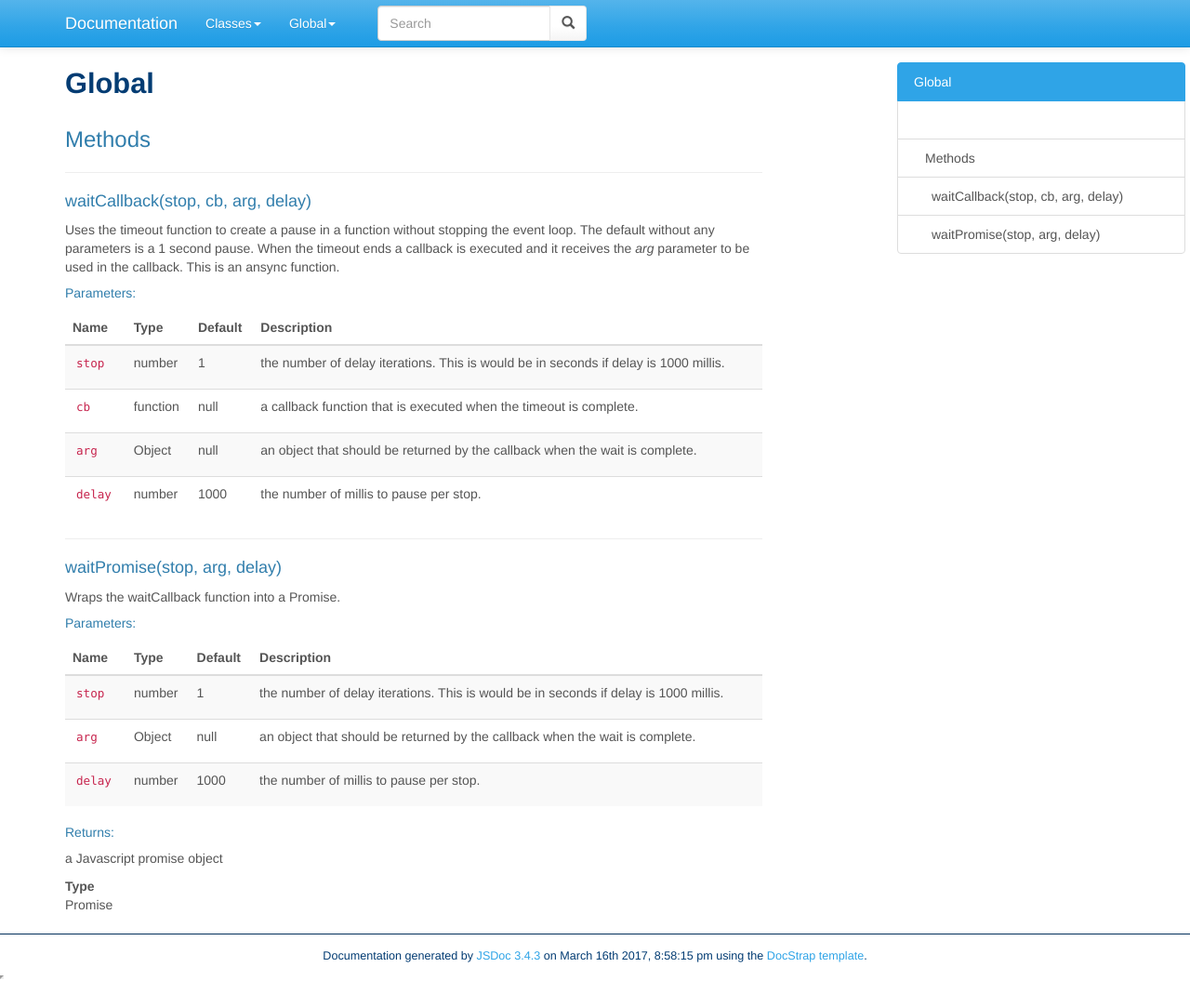
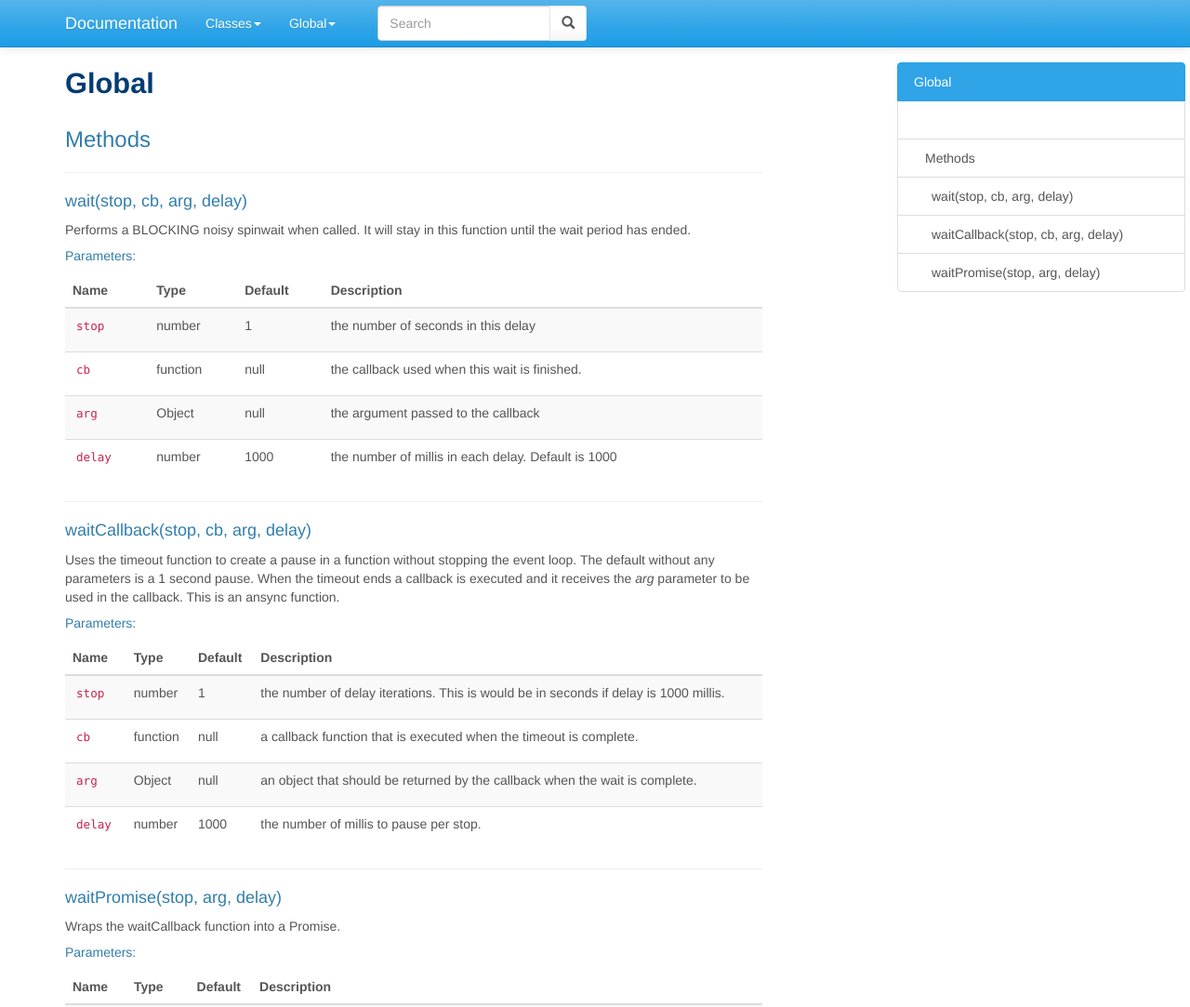
Before and after one commit to jmquigley/util.wait, a website: page docs/global.html in a window 1280 px wide. Shown: the top 1083 px of the page at 93% size. Before the commit the page ends 1058 px from the top, so only its background shows below. Drawn offline with Linux system fonts and the light colour scheme.

Commit message:
Changes wait to a spinwait on Date()
- Adds a test for the noisy spinwait
- Updates to readme and api documentation

```diff
--- a/docs/global.html
+++ b/docs/global.html
@@ -40,7 +40,7 @@
 			<li class="dropdown">
 				<a href="global.html" class="dropdown-toggle" data-toggle="dropdown">Global<b class="caret"></b></a>
 				<ul class="dropdown-menu ">
-					<li><a href="global.html#waitCallback">waitCallback</a></li><li><a href="global.html#waitPromise">waitPromise</a></li>
+					<li><a href="global.html#wait">wait</a></li><li><a href="global.html#waitCallback">waitCallback</a></li><li><a href="global.html#waitPromise">waitPromise</a></li>
 				</ul>
 			</li>
 
@@ -150,6 +150,233 @@
         <h3 class="subsection-title">Methods</h3>
 
         <dl>
+
+<hr>
+<dt>
+    <h4 class="name" id="wait"><span class="type-signature"></span>wait(stop, cb, arg, delay)</h4>
+
+
+</dt>
+<dd>
+
+
+    <div class="description">
+        <p>Performs a BLOCKING noisy spinwait when called.  It will stay in this
+function until the wait period has ended.</p>
+    </div>
+
+
+
+
+
+
+
+
+        <h5>Parameters:</h5>
+
+
+<table class="params table table-striped">
+    <thead>
+    <tr>
+
+        <th>Name</th>
+
+
+        <th>Type</th>
+
+
+
+
+        <th>Default</th>
+
+
+        <th class="last">Description</th>
+    </tr>
+    </thead>
+
+    <tbody>
+
+
+        <tr>
+
+                <td class="name"><code>stop</code></td>
+
+
+            <td class="type">
+
+
+<span class="param-type">number</span>
+
+
+
+
+            </td>
+
+
+
+
+                <td class="default">
+
+                    1
+
+                </td>
+
+
+            <td class="description last"><p>the number of seconds in this delay</p></td>
+        </tr>
+
+
+
+        <tr>
+
+                <td class="name"><code>cb</code></td>
+
+
+            <td class="type">
+
+
+<span class="param-type">function</span>
+
+
+
+
+            </td>
+
+
+
+
+                <td class="default">
+
+                    null
+
+                </td>
+
+
+            <td class="description last"><p>the callback used when this wait is finished.</p></td>
+        </tr>
+
+
+
+        <tr>
+
+                <td class="name"><code>arg</code></td>
+
+
+            <td class="type">
+
+
+<span class="param-type">Object</span>
+
+
+
+
+            </td>
+
+
+
+
+                <td class="default">
+
+                    null
+
+                </td>
+
+
+            <td class="description last"><p>the argument passed to the callback</p></td>
+        </tr>
+
+
+
+        <tr>
+
+                <td class="name"><code>delay</code></td>
+
+
+            <td class="type">
+
+
+<span class="param-type">number</span>
+
+
+
+
+            </td>
+
+
+
+
+                <td class="default">
+
+                    1000
+
+                </td>
+
+
+            <td class="description last"><p>the number of millis in each delay.  Default is 1000</p></td>
+        </tr>
+
+
+    </tbody>
+</table>
+
+
+
+
+<dl class="details">
+
+
+
+
+
+
+
+
+
+
+
+
+
+
+
+
+
+
+
+
+
+
+
+
+
+
+
+
+
+
+
+
+
+
+
+</dl>
+
+
+
+
+
+
+
+
+
+
+
+
+
+
+
+</dd>
+
+
 
 <hr>
 <dt>
@@ -653,7 +880,7 @@ the wait is complete.</p></td>
 <span class="jsdoc-message">
 	Documentation generated by <a href="https://github.com/jsdoc3/jsdoc">JSDoc 3.4.3</a>
 
-		on March 16th 2017, 8:58:15 pm
+		on March 17th 2017, 11:43:02 am
 
 	using the <a href="https://github.com/docstrap/docstrap">DocStrap template</a>.
 </span>
```
Also changed, not shown: docs/Semaphore.html (+2 -2 lines), docs/classes.list.html (+2 -2 lines), docs/index.html (+8 -7 lines), docs/index.md (+19 -0 lines), docs/quicksearch.html (+1 -1 lines), index.ts (+6 -19 lines), README.md.
